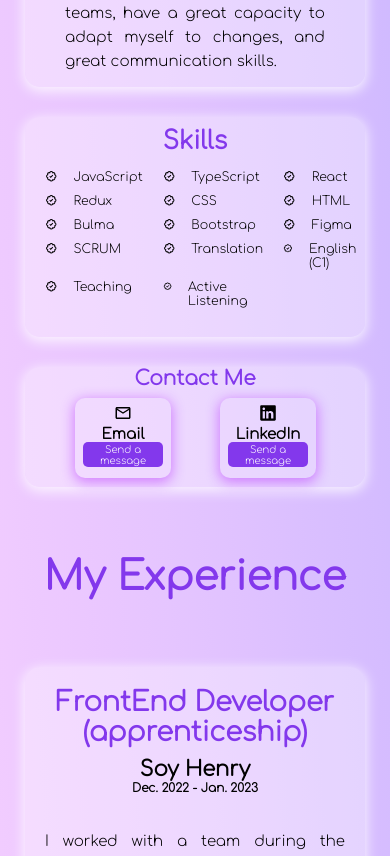
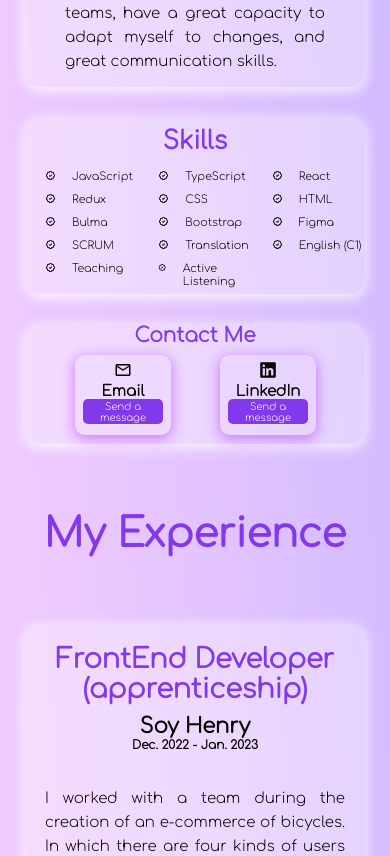
Before and after one commit to acarob/portfolio1, a React (Create React App) app: page / in a window 390 px wide. Shown: the part 1409-2265 px from the top of the page. Built offline with nearby package versions, Linux system fonts and the light colour scheme.

Commit message:
Adding a padding botton to skills container

```diff
--- a/src/stylesheets/Skills.css
+++ b/src/stylesheets/Skills.css
@@ -37,11 +37,13 @@
 @media screen and (max-width: 600px) {
   .skills-container {
     width: 340px;
-    height: 220px;
+    height: auto;
+    /* height: 220px; */
     margin: 20px auto;
+    padding-bottom: 6px;
   }
 
   .object {
-    font-size: 12.5px;
+    font-size: 11px;
   }
 }
```
